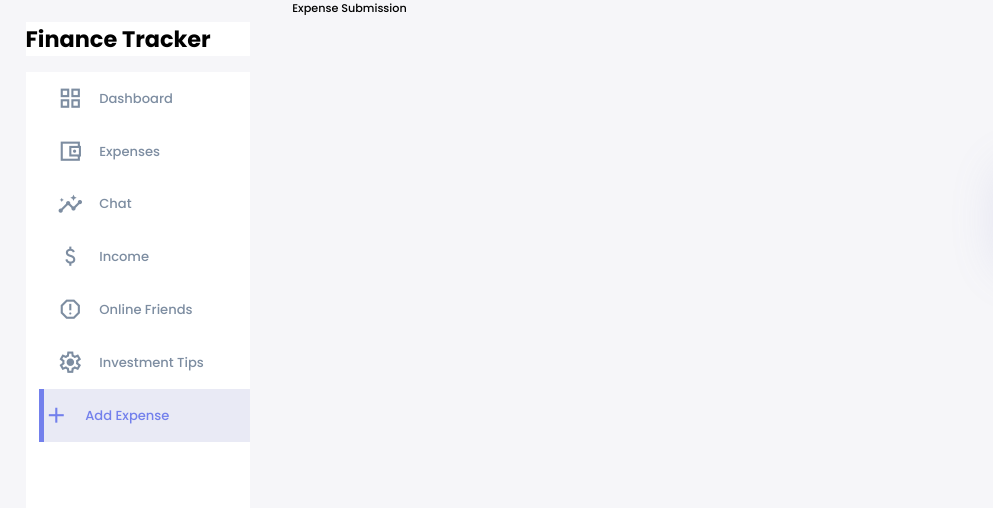
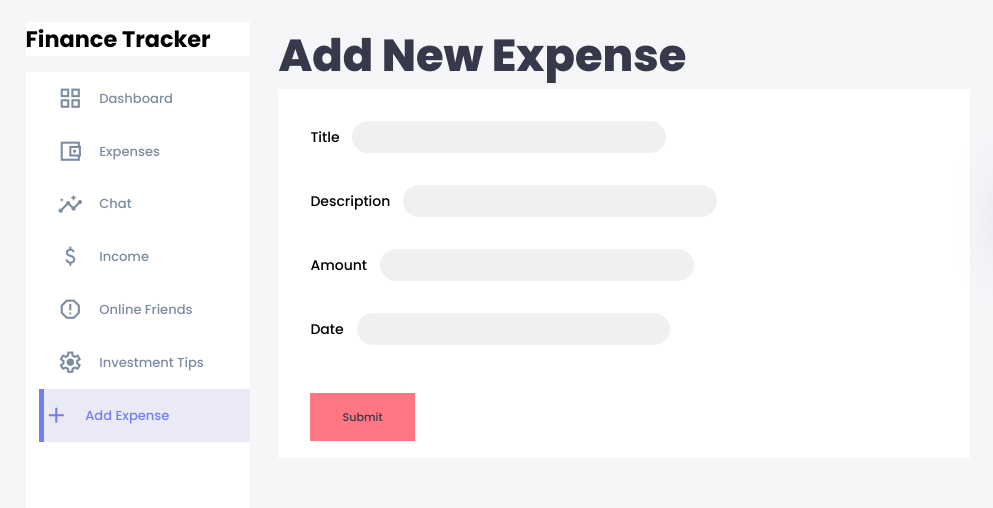
Before and after one commit to indravijay-bot/FianBro, a website: page frontend/views/addExpense.html in a window 1280 px wide. Shown: the top 508 px of the page, 0-993 px from the left. Drawn offline with nearby package versions, Linux system fonts and the light colour scheme.

Commit message:
AddExpense Page

```diff
--- a/frontend/views/addExpense.html
+++ b/frontend/views/addExpense.html
@@ -1,13 +1,16 @@
 <!DOCTYPE html>
 <html lang="en">
+
 <head>
     <meta charset="UTF-8">
     <meta http-equiv="X-UA-Compatible" content="IE=edge">
     <meta name="viewport" content="width=device-width, initial-scale=1.0">
     <title>Add Expense</title>
-  <link rel="stylesheet" href="https://fonts.googleapis.com/css2?family=Material+Symbols+Sharp:opsz,wght,FILL,GRAD@48,400,0,0" />
+    <link rel="stylesheet"
+        href="https://fonts.googleapis.com/css2?family=Material+Symbols+Sharp:opsz,wght,FILL,GRAD@48,400,0,0" />
     <link rel="stylesheet" href="../css/dashboard.css">
 </head>
+
 <body>
     <div class="container">
         <aside>
@@ -55,18 +58,70 @@
             </div>
         </aside>
 
-    <div class="container">
+        <main>
+            <h1>Add New Expense</h1>
+
+            <!-- Form with Materialize styling -->
+            <div class="sales-analytics">
+
+                <div class="item online" style="background-color: white; padding: 2rem;">
+                    <div class="icon">
                         <div class="row">
-          <div class="col s12 m8 offset-m2 l6 offset-l3">
-            <div class="card z-depth-3">
-              <div class="card-content">
-                <span class="card-title">Expense Submission</span>
+                            <div class="input-field col s12">
+                                <label for="email" data-error="wrong" data-success="right"
+                                    style="font-size: 14px;">Title</label>
+                                <input id="email" type="email" class="validate" style="background-color: #f0f0f0; font-size: 14px; border-radius: 20px; padding: 8px 15px;
+              width: 50%; margin-left: 10px; box-sizing: border-box;">
+
+
+                                <div class="row">
+                                    <div style="margin-top: 2rem;">
+                                        <div class="input-field col s12">
+                                            <label for="email" data-error="wrong" data-success="right"
+                                                style="font-size: 14px;">Description</label>
+                                            <input id="email" type="email" class="validate" style="background-color: #f0f0f0; font-size: 14px; border-radius: 20px; padding: 8px 15px;
+width: 50%; margin-left: 10px; box-sizing: border-box;">
+
+                                        </div>
+                                        <div style="margin-top: 2rem;">
+                                            <div class="input-field col s12">
+                                                <label for="email" data-error="wrong" data-success="right"
+                                                    style="font-size: 14px;">Amount</label>
+                                                <input id="email" type="email" class="validate" style="background-color: #f0f0f0; font-size: 14px; border-radius: 20px; padding: 8px 15px;
+              width: 50%; margin-left: 10px; box-sizing: border-box;">
+
+                                            </div>
+
+                                        </div>
+                                        <div style="margin-top: 2rem;">
+                                            <div class="input-field col s12">
+                                                <label for="email" data-error="wrong" data-success="right"
+                                                    style="font-size: 14px;">Date</label>
+                                                <input id="email" type="email" class="validate" style="background-color: #f0f0f0; font-size: 14px; border-radius: 20px; padding: 8px 15px;
+                  width: 50%; margin-left: 10px; box-sizing: border-box;">
+
+                                            </div>
+
+                                        </div>
+                                        <div style="margin-top: 4rem;"></div>
+                                        <div class="input-field col s12">
+                                            <a class="waves-effect waves-light btn custom-btn" style="background-color: #ff7782; padding: 1rem 2rem;">
+                                            Submit
+                                            </a>
+                                          </div>
+
 
                                         </div>
                                     </div>
                                 </div>
                             </div>
                         </div>
+
+                    </div>
+                </div>
+
+        </main>
+
         <div class="right">
             <div class="top">
                 <button id="menu_bar">
@@ -79,7 +134,7 @@
                         <p>Your Role</p>
                     </div>
                     <div class="profile-photo">
-            <img src="./images/profile-1.jpg" alt="Profile Photo"/>
+                        <img src="./images/profile-1.jpg" alt="Profile Photo" />
                     </div>
                 </div>
             </div>
@@ -104,4 +159,5 @@
 
     <script src="../js/dashboard.js"></script>
 </body>
+
 </html>
```
Lines whose indentation alone changed are shown as unchanged.
